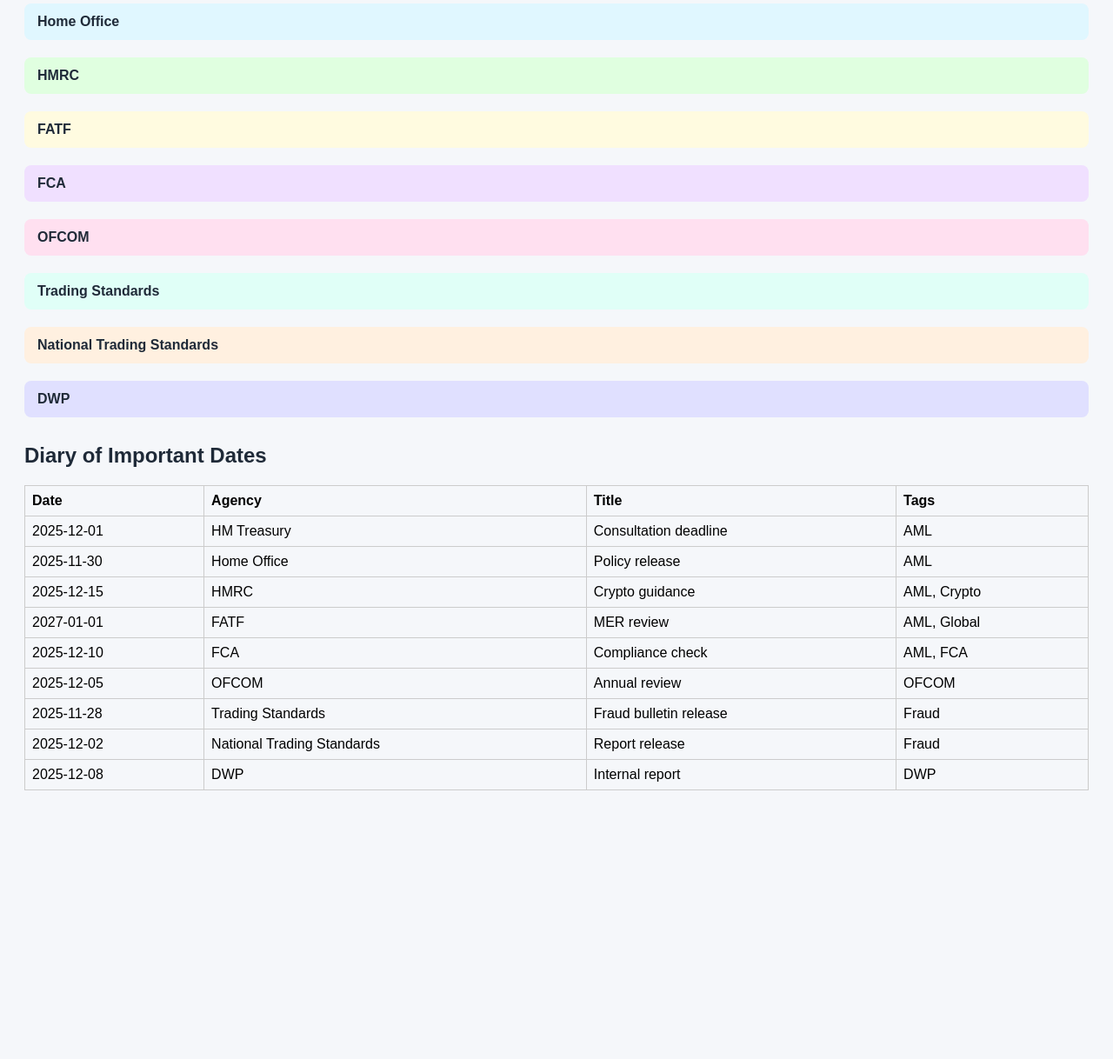
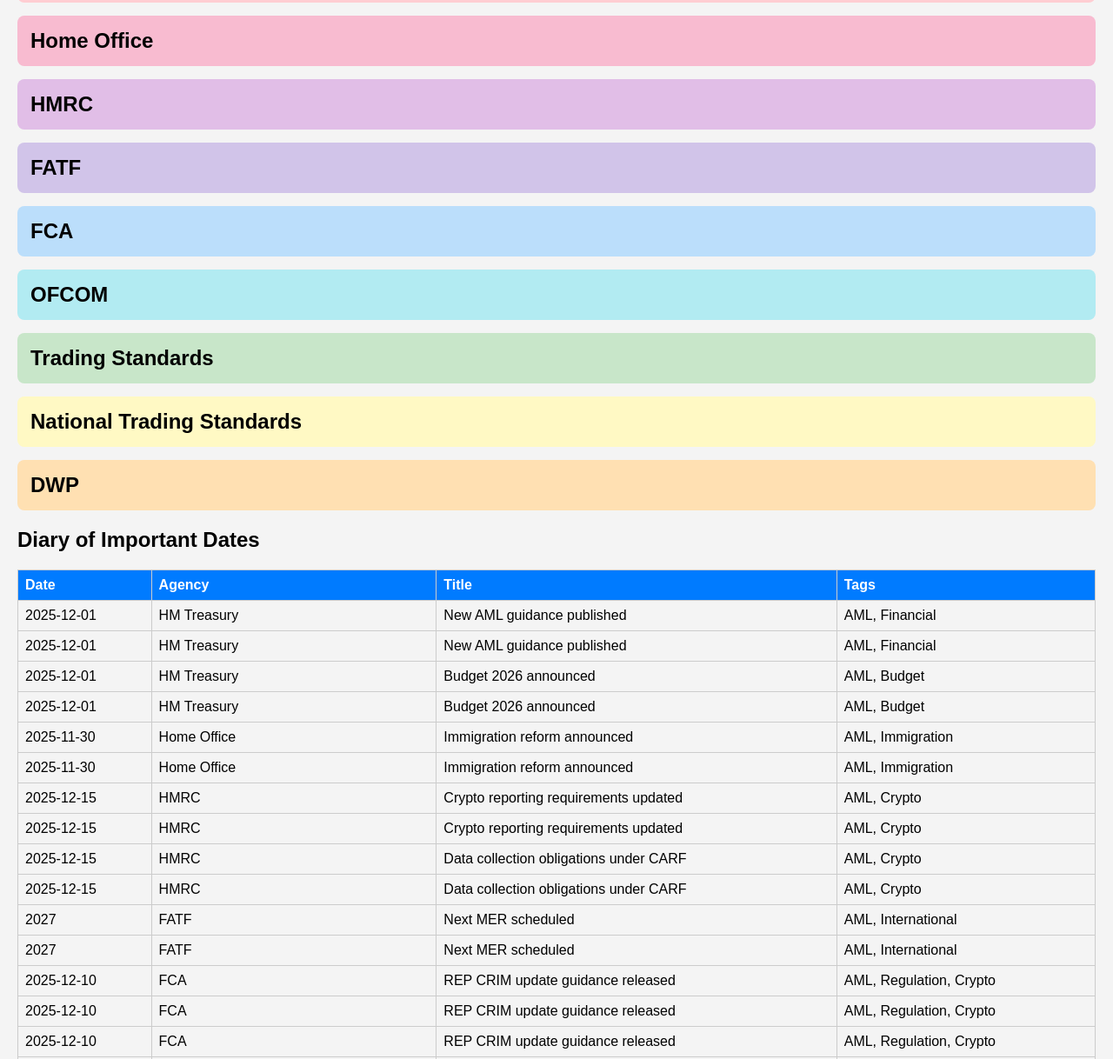
Before and after one commit to Sir95-uk/aml-news-dashboard, a plain HTML site: page index.html in a window 1280 px wide. Shown: the part 189-1407 px from the top of the page at 87% size. Before the commit the page ends 1126 px from the top, so only its background shows below. Drawn offline with Linux system fonts and the light colour scheme.

Commit message:
Update index.html

```diff
--- a/index.html
+++ b/index.html
@@ -5,37 +5,31 @@
 <meta name="viewport" content="width=device-width, initial-scale=1.0">
 <title>AML & Regulatory Dashboard</title>
 <style>
-  body { font-family: Arial, sans-serif; padding: 20px; background: #f5f7fa; }
-  h1 { color: #1f2a38; text-align: center; }
-  h2 { color: #1f2a38; margin-top: 30px; }
-  .section { margin-bottom: 20px; border-radius: 8px; overflow: hidden; transition: all 0.3s ease; }
-  button { width: 100%; text-align: left; padding: 12px 15px; font-size: 16px; cursor: pointer; border: none; outline: none; color: #1f2a38; font-weight: bold; }
-  button.hm-treasury { background: #ffe0e0; }
-  button.home-office { background: #e0f7ff; }
-  button.hmrc { background: #e0ffe0; }
-  button.fatf { background: #fffbe0; }
-  button.fca { background: #f0e0ff; }
-  button.ofcom { background: #ffe0f0; }
-  button.trading-standards { background: #e0fff7; }
-  button.national-trading-standards { background: #fff0e0; }
-  button.dwp { background: #e0e0ff; }
-  .content { max-height: 0; overflow: hidden; transition: max-height 0.4s ease, opacity 0.4s ease; padding: 0 15px; opacity: 0; background: #fff; }
-  .content.open { opacity: 1; padding: 10px 15px; }
-  p, li { margin: 5px 0; }
-  a { color: #1f2a38; text-decoration: underline; }
-  table { width: 100%; border-collapse: collapse; margin-top: 10px; }
-  th, td { border: 1px solid #ccc; padding: 8px; text-align: left; }
-  tr:hover { background-color: #f0f0f0; }
+  body { font-family: Arial, sans-serif; margin: 0; padding: 20px; background: #f4f4f4; }
+  h1 { text-align: center; color: #222; }
+  .agency-section { border-radius: 8px; margin-bottom: 15px; padding: 15px; cursor: pointer; transition: all 0.3s ease; }
+  .agency-section h2 { margin: 0; color: #000; }
+  .agency-section.collapsed { background: #e0e0e0; }
+  .agency-section.expanded { background: #fff; box-shadow: 0px 4px 8px rgba(0,0,0,0.1); }
+  .content { display: none; margin-top: 10px; }
+  .news-item { margin-bottom: 10px; }
+  .news-item a { color: #007BFF; text-decoration: none; font-weight: bold; }
+  .news-item a:hover { text-decoration: underline; }
+  table { width: 100%; border-collapse: collapse; margin-top: 20px; }
+  table, th, td { border: 1px solid #ccc; }
+  th, td { padding: 8px; text-align: left; }
+  th { background: #007BFF; color: #fff; }
 </style>
 </head>
 <body>
+
 <h1>AML & Regulatory Dashboard</h1>
-<p>Auto-loaded — shows news, summaries, priorities, and dates. Expand sections to view details.</p>
+<p>Click on each agency to expand news, priorities, and important dates.</p>
 
 <div id="dashboard"></div>
 
 <h2>Diary of Important Dates</h2>
-<table id="diaryTable">
+<table id="diary">
   <thead>
     <tr>
       <th>Date</th>
@@ -48,123 +42,150 @@
 </table>
 
 <script>
+// Agencies data
 const agenciesData = [
   {
     name: "HM Treasury",
-    subtitle: "Crossover with FCA: Financial regulations & AML compliance",
     news: [
-      { title: "New AML guidance", summary: "Updated AML rules for firms.", tags: ["AML"], link:"https://www.gov.uk/government/publications/anti-money-laundering-guidance" },
-      { title: "Budget 2026", summary: "Budget focuses on AML compliance.", tags: ["AML","Payment"], link:"https://www.gov.uk/government/publications/budget-2026" }
+      { title: "New AML guidance published", summary: "Updated AML guidance sets expectations for UK financial firms.", tags: ["AML","Financial"], link: "https://www.gov.uk/government/publications/anti-money-laundering-supervision" },
+      { title: "Budget 2026 announced", summary: "HM Treasury presents new budget with AML compliance focus.", tags: ["AML","Budget"], link: "https://www.gov.uk/government/news/budget-2026-announcement" }
     ],
     priorities: ["Strengthening UK AML regime", "Economic oversight and regulatory reform"],
-    importantDates: [ { date: "2025-12-01", title: "Consultation deadline", tags:["AML"] } ]
+    importantDates: ["2025-12-01: Consultation deadline"]
   },
   {
     name: "Home Office",
-    subtitle: "Crossover with FCA: Border security & AML investigations",
     news: [
-      { title: "Immigration reform announced", summary: "Policy update related to border and AML investigations.", tags:["AML"], link:"https://www.gov.uk/government/news/immigration-reform" }
+      { title: "Immigration reform announced", summary: "Policy update related to border and AML investigations.", tags: ["AML","Immigration"], link: "https://www.gov.uk/government/news/home-office-immigration-reform" }
     ],
     priorities: ["Border security", "AML investigations support"],
-    importantDates: [ { date: "2025-11-30", title: "Policy release", tags:["AML"] } ]
+    importantDates: ["2025-11-30: Policy release"]
   },
   {
     name: "HMRC",
-    subtitle: "Crossover with FCA: Tax compliance & crypto supervision",
     news: [
-      { title: "Crypto reporting requirements updated", summary: "New guidance for crypto transactions.", tags:["AML","Crypto"], link:"https://www.gov.uk/government/organisations/hm-revenue-customs" }
+      { title: "Crypto reporting requirements updated", summary: "New guidance under CARF for crypto-asset service providers.", tags: ["AML","Crypto"], link: "https://www.gov.uk/guidance/reporting-cryptoasset-user-and-transaction-data" },
+      { title: "Data collection obligations under CARF", summary: "What crypto platforms must collect and report to HMRC.", tags: ["AML","Crypto"], link: "https://www.gov.uk/guidance/collecting-cryptoasset-user-and-transaction-data" }
     ],
     priorities: ["Tax compliance", "AML supervision"],
-    importantDates: [ { date: "2025-12-15", title: "Crypto guidance", tags:["AML","Crypto"] } ]
+    importantDates: ["2025-12-15: Crypto guidance"]
   },
   {
     name: "FATF",
-    subtitle: "Global AML standards & UK evaluation",
     news: [
-      { title: "Next MER scheduled", summary: "UK evaluation of AML regime effectiveness.", tags:["AML","Global"], link:"https://www.fatf-gafi.org/publications/mutualevaluations/" }
+      { title: "Next MER scheduled", summary: "The UK's next Mutual Evaluation Review will assess AML regime effectiveness.", tags: ["AML","International"], link: "https://www.fatf-gafi.org/publications/mutualevaluations/" }
     ],
     priorities: ["Global AML standards", "UK evaluation"],
-    importantDates: [ { date: "2027-01-01", title: "MER review", tags:["AML","Global"] } ]
+    importantDates: ["2027: UK Mutual Evaluation Review"]
   },
   {
     name: "FCA",
-    subtitle: "Supervision of authorized firms & crypto oversight",
     news: [
-      { title: "REP CRIM update guidance released", summary: "New guidance for authorized firms.", tags:["AML","FCA"], link:"https://www.fca.org.uk/news/press-releases" }
+      { title: "REP CRIM update guidance released", summary: "Updated guidance for authorized firms under FSMA.", tags: ["AML","Regulation","Crypto"], link: "https://www.fca.org.uk/publications/correspondence/rep-crim-guidance" }
     ],
     priorities: ["Supervision of authorized firms", "Crypto oversight"],
-    importantDates: [ { date: "2025-12-10", title: "Compliance check", tags:["AML","FCA"] } ]
+    importantDates: ["2025-12-10: Compliance check"]
   },
   {
     name: "OFCOM",
-    subtitle: "Crossover with FCA: Communications oversight",
     news: [
-      { title: "Telecom sector regulatory update", summary: "Ongoing supervision of digital communications.", tags:["Regulation","Telecom"], link:"https://www.ofcom.org.uk/news" }
+      { title: "Telecoms and payment fraud alert", summary: "Updated guidance on telecom fraud and financial scams.", tags: ["Fraud","Payments"], link: "https://www.ofcom.org.uk/consultations-and-statements" }
     ],
-    priorities: ["Communications oversight", "Consumer protection"],
-    importantDates: [ { date: "2025-12-05", title: "Annual review", tags:["OFCOM"] } ]
+    priorities: ["Consumer protection", "AML awareness"],
+    importantDates: ["2025-12-05: Fraud consultation"]
   },
   {
     name: "Trading Standards",
-    subtitle: "Consumer fraud monitoring",
     news: [
-      { title: "Consumer fraud alerts", summary: "Updates on recent scams.", tags:["Fraud","Consumer"], link:"https://www.tradingstandards.uk/news" }
+      { title: "National fraud campaign launched", summary: "Campaign targeting scams and AML compliance in businesses.", tags: ["AML","Fraud"], link: "https://www.tradingstandards.uk/news" }
     ],
-    priorities: ["Consumer protection", "Fraud investigations"],
-    importantDates: [ { date: "2025-11-28", title: "Fraud bulletin release", tags:["Fraud"] } ]
+    priorities: ["Consumer protection", "Fraud prevention"],
+    importantDates: ["2025-12-20: Campaign launch"]
   },
   {
     name: "National Trading Standards",
-    subtitle: "National oversight & coordination",
     news: [
-      { title: "National fraud reporting", summary: "Summary of national scam cases.", tags:["Fraud"], link:"https://www.nationaltradingstandards.uk/news" }
+      { title: "National enforcement priorities 2025", summary: "Focus on AML and fraud risks in consumer markets.", tags: ["AML","Fraud","Consumer"], link: "https://www.nationaltradingstandards.uk/news/" }
     ],
-    priorities: ["National oversight", "Coordination of local trading standards"],
-    importantDates: [ { date: "2025-12-02", title: "Report release", tags:["Fraud"] } ]
+    priorities: ["AML risk oversight", "Consumer fraud detection"],
+    importantDates: ["2025-11-29: Enforcement report"]
   },
   {
     name: "DWP",
-    subtitle: "Benefit fraud & integrity",
     news: [
-      { title: "Benefit fraud update", summary: "Measures to reduce fraud in benefits system.", tags:["Fraud","DWP"], link:"https://www.gov.uk/government/organisations/department-for-work-pensions" }
+      { title: "Benefit fraud guidance updated", summary: "Updated guidance for detecting fraudulent claims.", tags: ["Fraud","AML"], link: "https://www.gov.uk/government/organisations/department-for-work-pensions" }
     ],
-    priorities: ["Fraud reduction", "Benefit system integrity"],
-    importantDates: [ { date: "2025-12-08", title: "Internal report", tags:["DWP"] } ]
+    priorities: ["Fraud detection", "AML compliance"],
+    importantDates: ["2025-12-12: New guidance"]
   }
 ];
 
 // Render dashboard
-const dashboard = document.getElementById('dashboard');
-agenciesData.forEach((agency) => {
-  const section = document.createElement('div');
-  section.className = 'section';
+const container = document.getElementById("dashboard");
+const diaryBody = document.querySelector("#diary tbody");
 
-  const btn = document.createElement('button');
-  btn.textContent = agency.name;
-  btn.className = agency.name.toLowerCase().replace(/ /g,'-');
-  btn.onclick = () => {
-    const contentDiv = section.querySelector('.content');
-    contentDiv.classList.toggle('open');
-    contentDiv.style.maxHeight = contentDiv.classList.contains('open') ? contentDiv.scrollHeight + 'px' : 0;
-  };
-  section.appendChild(btn);
+agenciesData.forEach((agency, index) => {
+  const section = document.createElement("div");
+  section.classList.add("agency-section", "collapsed");
 
-  const content = document.createElement('div');
-  content.className = 'content';
-  content.innerHTML = `<p><em>${agency.subtitle}</em></p>` +
-    agency.news.map(n => `<p><strong>${n.title}</strong> - ${n.summary} <a href="${n.link}" target="_blank">Read more</a></p>`).join('') +
-    `<p><strong>Priorities:</strong> ${agency.priorities.join(', ')}</p>`;
+  const title = document.createElement("h2");
+  title.textContent = agency.name;
+  section.appendChild(title);
+
+  const content = document.createElement("div");
+  content.classList.add("content");
+
+  // News
+  agency.news.forEach((item) => {
+    const newsDiv = document.createElement("div");
+    newsDiv.classList.add("news-item");
+    const link = document.createElement("a");
+    link.href = item.link;
+    link.target = "_blank";
+    link.textContent = item.title + " - Read more";
+    const summary = document.createElement("p");
+    summary.textContent = item.summary;
+    newsDiv.appendChild(link);
+    newsDiv.appendChild(summary);
+    content.appendChild(newsDiv);
+
+    // Add to diary table
+    item.tags.forEach(tag => {
+      const row = document.createElement("tr");
+      const dateCell = document.createElement("td");
+      dateCell.textContent = agency.importantDates[0].split(":")[0];
+      const agencyCell = document.createElement("td");
+      agencyCell.textContent = agency.name;
+      const titleCell = document.createElement("td");
+      titleCell.textContent = item.title;
+      const tagsCell = document.createElement("td");
+      tagsCell.textContent = item.tags.join(", ");
+      row.appendChild(dateCell);
+      row.appendChild(agencyCell);
+      row.appendChild(titleCell);
+      row.appendChild(tagsCell);
+      diaryBody.appendChild(row);
+    });
+  });
+
+  // Priorities
+  const pri = document.createElement("p");
+  pri.innerHTML = "<strong>Priorities:</strong> " + agency.priorities.join(", ");
+  content.appendChild(pri);
+
   section.appendChild(content);
+  container.appendChild(section);
 
-  dashboard.appendChild(section);
+  // Toggle expand/collapse
+  section.addEventListener("click", () => {
+    const expanded = section.classList.toggle("expanded");
+    section.classList.toggle("collapsed", !expanded);
+    content.style.display = expanded ? "block" : "none";
+  });
 
-  // Add to diary table
-  const tbody = document.querySelector('#diaryTable tbody');
-  agency.importantDates.forEach(d => {
-    const tr = document.createElement('tr');
-    tr.innerHTML = `<td>${d.date}</td><td>${agency.name}</td><td>${d.title}</td><td>${d.tags.join(', ')}</td>`;
-    tbody.appendChild(tr);
-  });
+  // Assign random pastel background color for each agency
+  const pastelColors = ["#FFCDD2","#F8BBD0","#E1BEE7","#D1C4E9","#BBDEFB","#B2EBF2","#C8E6C9","#FFF9C4","#FFE0B2","#FFCCBC"];
+  section.style.background = pastelColors[index % pastelColors.length];
 });
 </script>
 </body>
```
